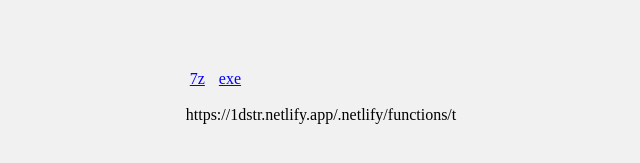
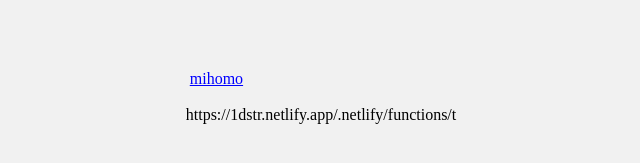
Before and after one commit to ggmygf/dstr, a website: page t/index.html in a window 1280 px wide. Shown: the part 303-466 px from the top of the page, 314-954 px from the left. Drawn offline with Linux system fonts and the light colour scheme.

Commit message:
Update index.html

```diff
--- a/t/index.html
+++ b/t/index.html
@@ -27,8 +27,7 @@
 
 
 <div style="display: flex">
-  <div style="margin-right: 10px;"><a href="https://e.pcloud.link/publink/show?code=XZ7iGqZrmB4tbDDrdBJ7BQw6pGwuSbw8dAV" style="color: blue; text-decoration: underline;">7z</a></div>
-  <div style="margin-right: 10px;"><a href="https://e.pcloud.link/publink/show?code=XZkiGqZeJtud07mRmbWrj7XNGV2Jk5yX0XX" style="color: blue; text-decoration: underline;">exe</a></div>
+  <div style="margin-right: 10px;"><a href="https://e.pcloud.link/publink/show?code=XZg9FtZftBnQK7JPrzXVu98JONIFmVrEJGX" style="color: blue; text-decoration: underline;">mihomo</a></div>
 </div><br>
 
   <div style="margin-right: 10px;">https://1dstr.netlify.app/.netlify/functions/t</div>
```
